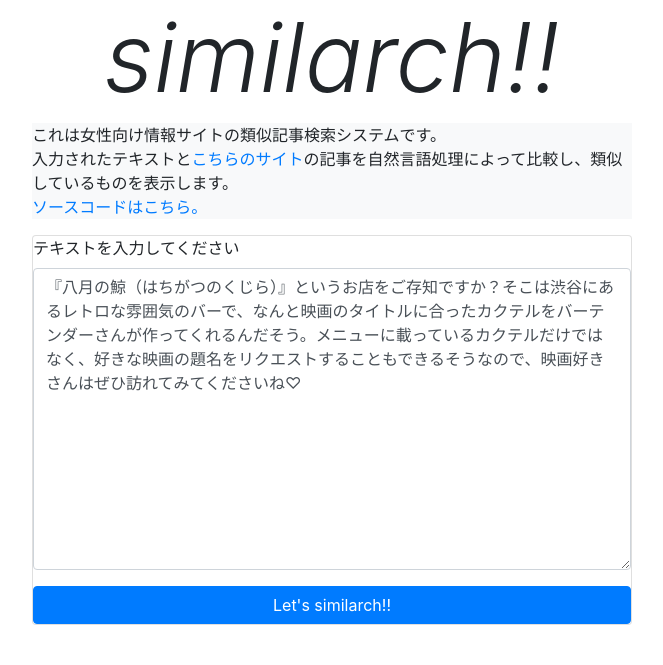
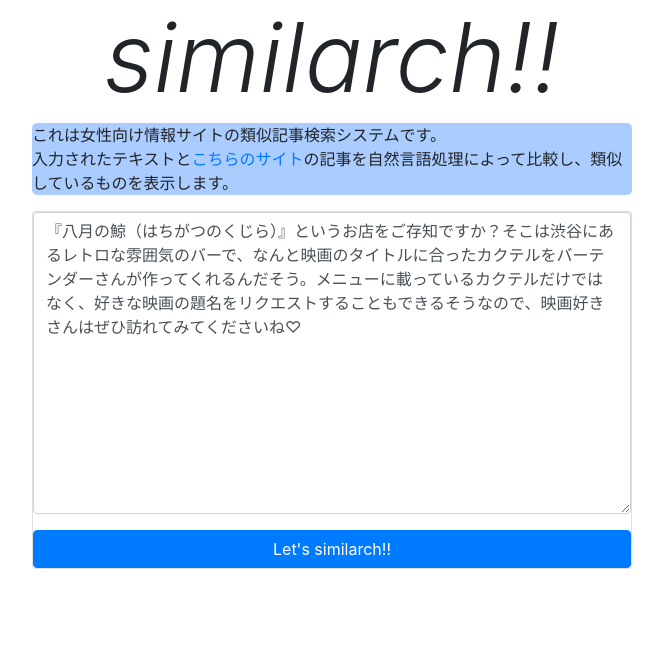
Before and after one commit to fumiya-ohkabe/similar_article_search, a Bottle app: page / in a window 1280 px wide. Shown: the top 665 px of the page, without its empty margins (308-971 px from the left). Run offline with Bottle, Linux system fonts and the light colour scheme; some libraries are stand-ins or nearby versions.

Commit message:
[update] サイト説明文のbgcolor変更

```diff
--- a/template/search.j2
+++ b/template/search.j2
@@ -1,17 +1,15 @@
 {% extends "base.j2" %}
 
 {% block content %}
-<div class="mx-auto" style="width: 600px;">
-  <h1 class="font-italic display-1" align="center">similarch!!</h1>
-  <p class="bg-light">
+<h1 class="font-italic display-1" align="center">similarch!!</h1>
+<div class="mx-auto" style="width: 600px; background-color: #aaccff; border-radius: 5px;">
+  <p>
     これは女性向け情報サイトの類似記事検索システムです。<br>
     入力されたテキストと<a href="https://mery.jp/">こちらのサイト</a>の記事を自然言語処理によって比較し、類似しているものを表示します。<br>
-    <a href="https://github.com/fumiya-ohkabe/similar_article_search">ソースコードはこちら。</a>
   </p>
 </div>
 <form class="mx-auto card" style="width: 600px;" action="/search" method="post">
   <div class="form-group">
-    <label aline="center" for="article_text">テキストを入力してください</label>
     <textarea class="form-control" id="article_text" name="article_text" rows="12">『八月の鯨（はちがつのくじら）』というお店をご存知ですか？そこは渋谷にあるレトロな雰囲気のバーで、なんと映画のタイトルに合ったカクテルをバーテンダーさんが作ってくれるんだそう。メニューに載っているカクテルだけではなく、好きな映画の題名をリクエストすることもできるそうなので、映画好きさんはぜひ訪れてみてくださいね♡</textarea>
   </div>
   <button type="submit" class="btn btn-primary">Let's similarch!!</button>
```
